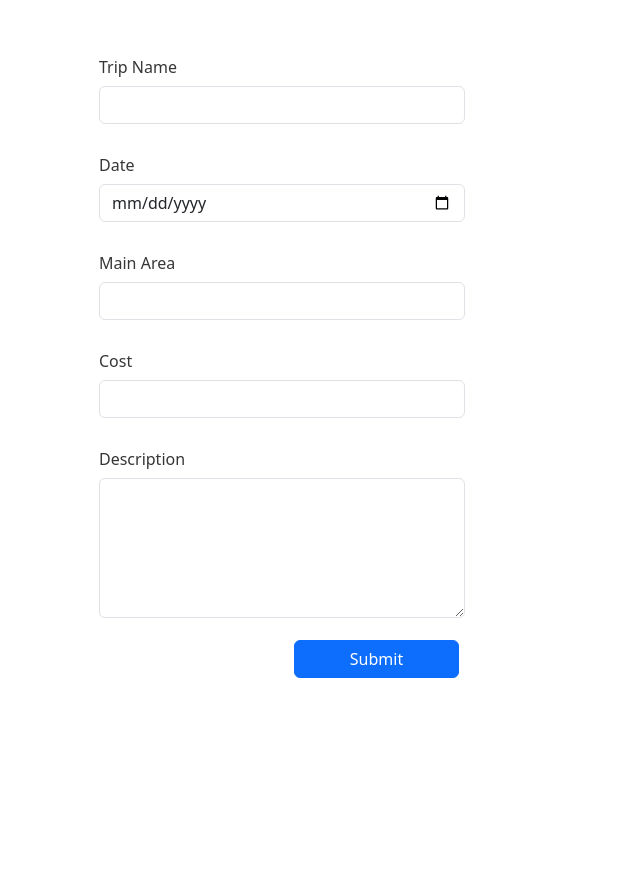
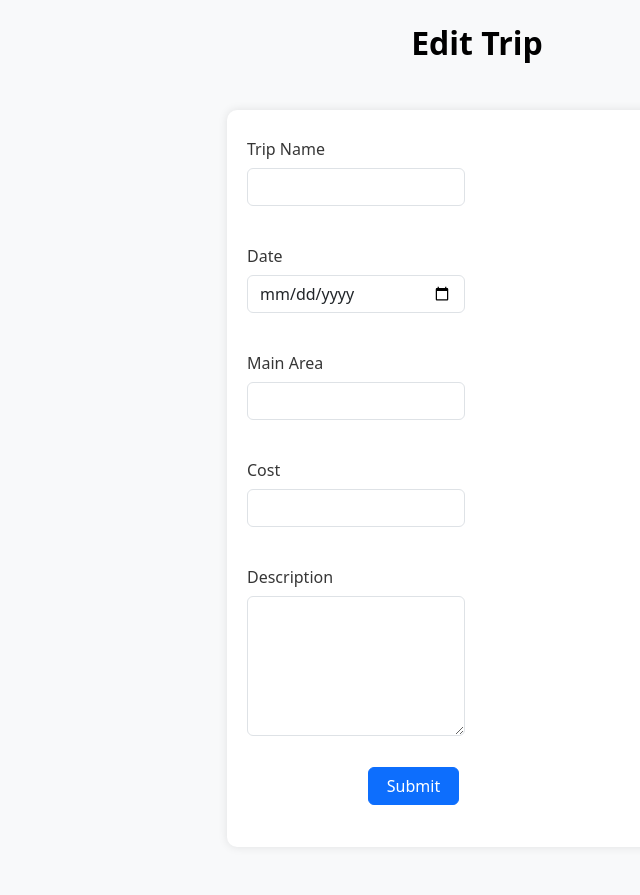
Before and after one commit to lea-ha/tourism-test, a PHP site: page /PROJECTS/guideEditTrip.php in a window 1280 px wide. Shown: the whole page, without its empty margins (163-803 px from the left). Before the commit the page ends 678 px from the top, so only its background shows below. Run offline with PHP 8.4, Linux system fonts and the light colour scheme; data that the repository does not hold is empty.

Commit message:
fine tune

```diff
--- /dev/null
+++ b/css/tripform.css
@@ -0,0 +1,36 @@
+
+    body {
+        background-color: #f8f9fa; /* Set a background color if needed */
+    }
+
+    .container {
+        background-color: #ffffff;
+        box-shadow: 0 0 10px rgba(0, 0, 0, 0.1);
+        padding: 20px;
+        border-radius: 10px;
+        max-width: 500px; /* Adjust the maximum width as needed */
+        margin: auto; /* Center the container */
+        margin-top: 50px; /* Add some top margin for spacing */
+    }
+
+    .form-label {
+        font-weight: bold;
+    }
+
+    .form-control {
+        margin-bottom: 15px;
+    }
+
+    .alert {
+        margin-bottom: 15px;
+    }
+
+.btn{
+
+    align-items: center;
+}
+h2{
+    align-items: center;
+    text-align: center;
+    font-weight: bold;
+}
--- a/guideAddTrip.php
+++ b/guideAddTrip.php
@@ -65,8 +65,10 @@
     <link rel="stylesheet" href="https://cdn.jsdelivr.net/npm/bootstrap@5.3.2/dist/css/bootstrap.min.css">
     <script src="https://cdn.jsdelivr.net/npm/bootstrap@5.2.3/dist/js/bootstrap.bundle.min.js" integrity="sha384-kenU1KFdBIe4zVF0s0G1M5b4hcpxyD9F7jL+jjXkk+Q2h455rYXK/7HAuoJl+0I4" crossorigin="anonymous"></script>
     <link rel="stylesheet" href="https://cdn.jsdelivr.net/npm/water.css@2/out/water.css">
+    <link rel="stylesheet" href="css/tripform.css">
 </head>
 <body>
+    <h2>Add a new Trip</h2>
     <div class="container my-5">
         <form method="POST">
             <?php
--- a/guideEditTrip.php
+++ b/guideEditTrip.php
@@ -23,7 +23,7 @@
 
 if($_SERVER['REQUEST_METHOD'] == 'GET'){
 
-    print_r($tripID);
+    //print_r($tripID);
 
     if(isset($_GET['tripID'])){
         $myquery = "SELECT * FROM trip WHERE tripID=$tripID";
@@ -40,7 +40,7 @@
                 $row = $myres->fetch_assoc();
                 //echo "ok";
                 $triparea = $row['area'];
-                $tripdescription= $row['description']; //This is empty
+                $tripdescription= $row['description']; //This is empty need 2 adjust
                 $tripcost= $row['cost'];
                 $tripname = $row['trip_name'];
                 $tripdate = $row['date'];
@@ -55,7 +55,7 @@
     }
 
 } if($_SERVER['REQUEST_METHOD'] == 'POST') {
-    print_r($_POST);
+    //print_r($_POST);
     //POST
     $triparea = $_POST['tripname'];
     $tripdescription= $_POST['tripdescription']; //This is empty
@@ -105,8 +105,10 @@
     <link rel="stylesheet" href="https://cdn.jsdelivr.net/npm/bootstrap@5.3.2/dist/css/bootstrap.min.css">
     <script src="https://cdn.jsdelivr.net/npm/bootstrap@5.2.3/dist/js/bootstrap.bundle.min.js" integrity="sha384-kenU1KFdBIe4zVF0s0G1M5b4hcpxyD9F7jL+jjXkk+Q2h455rYXK/7HAuoJl+0I4" crossorigin="anonymous"></script>
     <link rel="stylesheet" href="https://cdn.jsdelivr.net/npm/water.css@2/out/water.css">
+    <link rel="stylesheet" href="css/tripform.css">
 </head>
 <body>
+    <h2>Edit Trip</h2>
     <div class="container my-5">
         <form method="POST">
             <?php
```
Also changed, not shown: js/DisplayData.js (+10 -4 lines), js/FilterDistrict.js (added, +59 -0 lines), viewdetails.php (added, +11 -0 lines).
